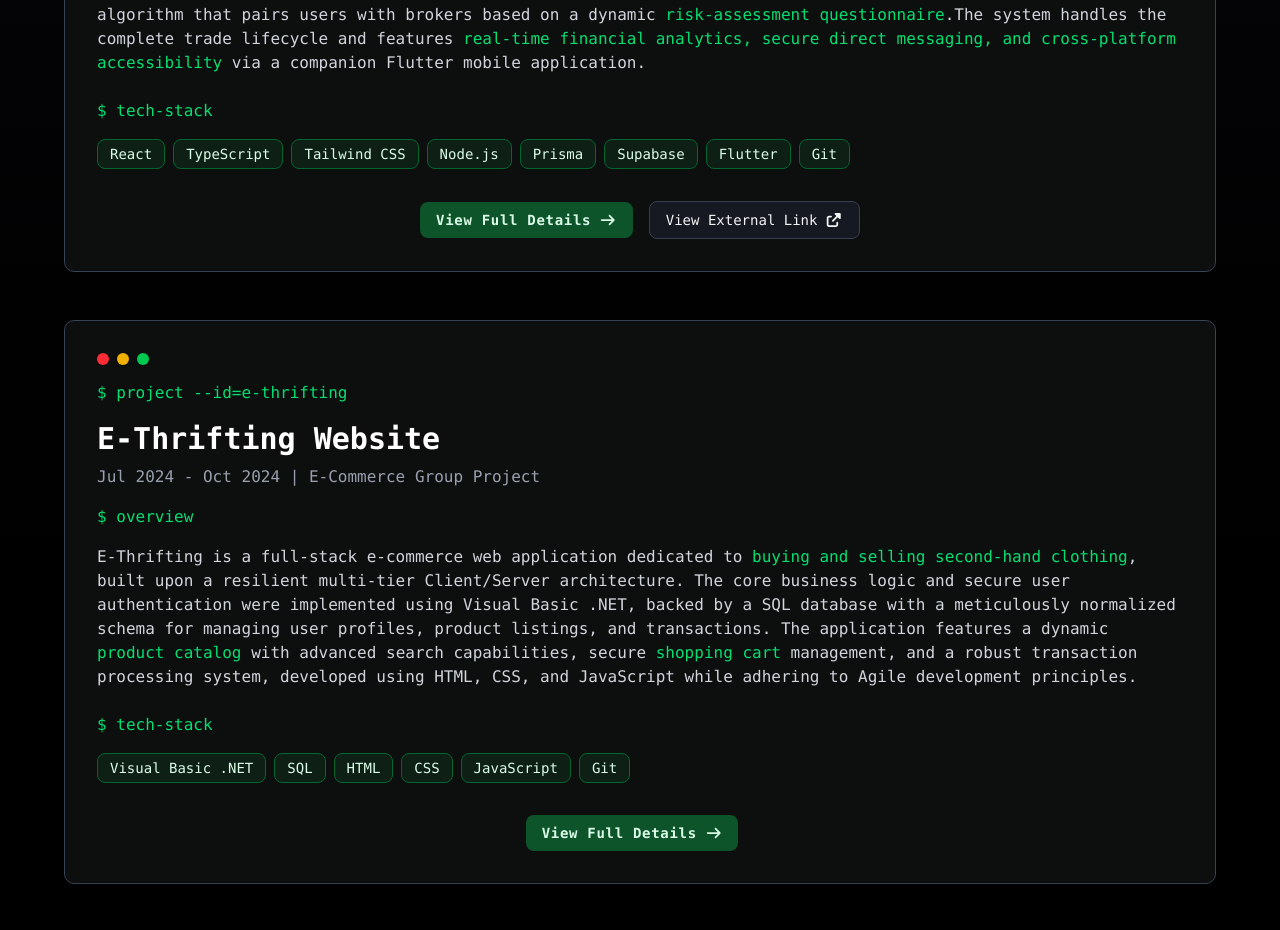
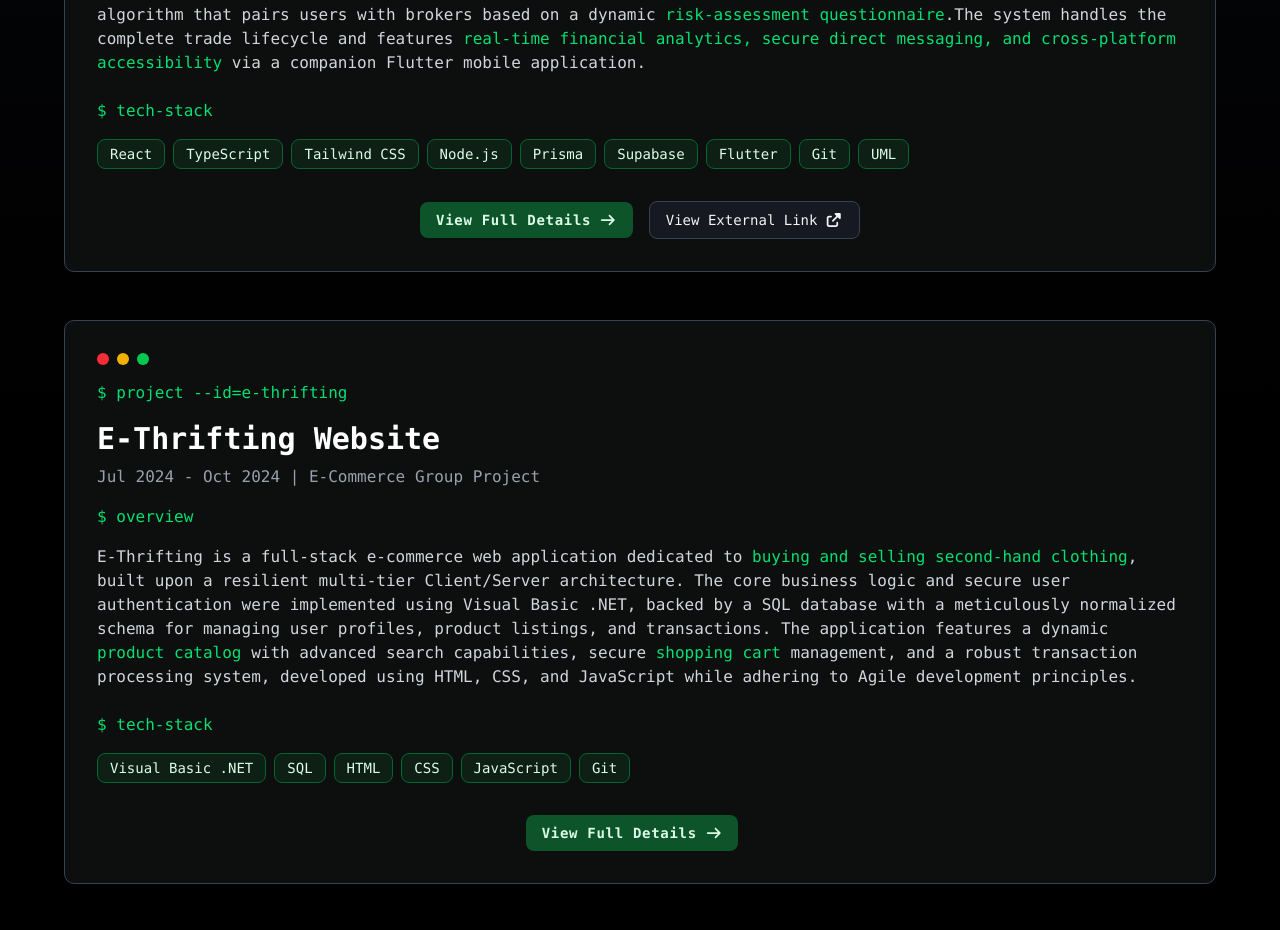
Before and after one commit to 4amogelangkotu/agkotu-portfolio, a React (Vite) app: page / in a window 1280 px wide. Shown: the part 2540-3470 px from the top of the page. Built offline with nearby package versions, Linux system fonts and the light colour scheme.

Commit message:
updated tech stack on BT

```diff
--- a/src/data/projectsData.tsx
+++ b/src/data/projectsData.tsx
@@ -222,7 +222,7 @@ export const allProjects: ProjectData[] = [
       "Supabase",
       "Flutter",
       "Git",
-      // "UML",
+      "UML",
     ],
     sections: benchmarkTraderProjectSections,
     externalLink: "https://adam.uj.ac.za/projectsday/teamweb/Team32/index.html",
```
